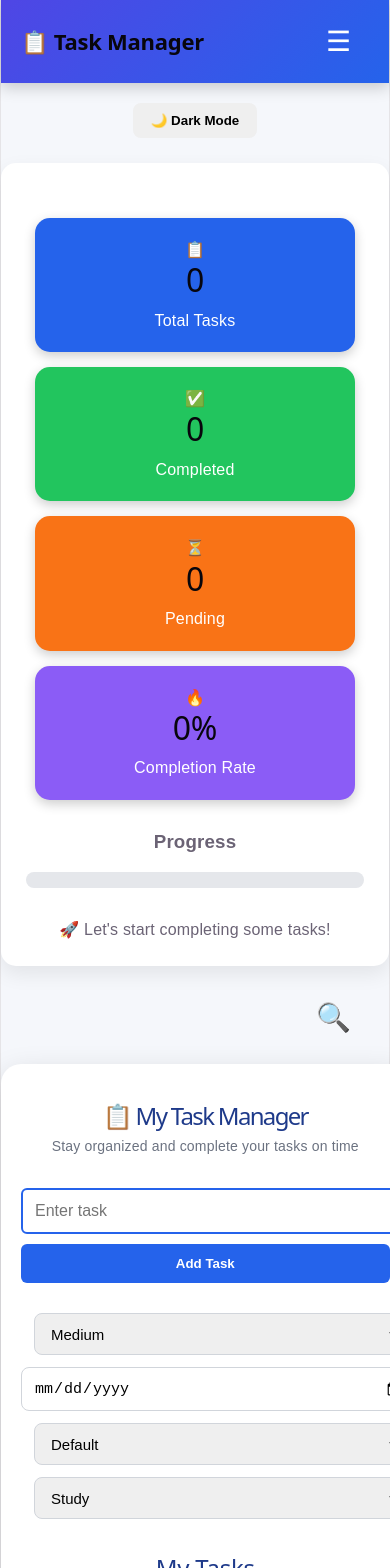
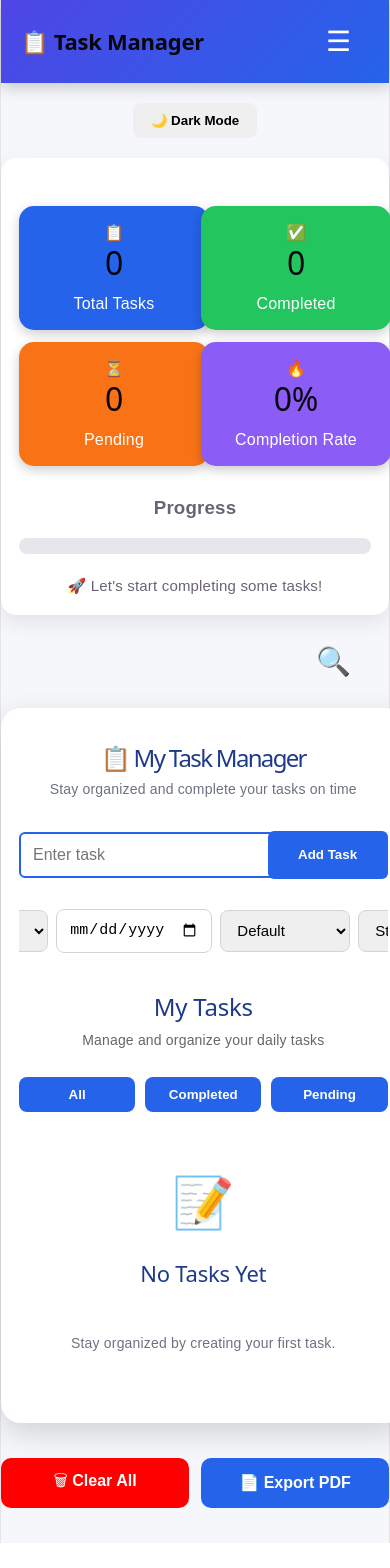
Before and after one commit to akhilareddy3001/task-manager-by-akhila, a React (Vite) app in the folder client/: page /tasks in a window 390 px wide. Shown: the top 1568 px of the page. After the commit the page ends 1543 px from the top, so only its background shows below. Built offline with nearby package versions, Linux system fonts and the light colour scheme; no server answers; sample sign-in values are in the browser's storage.

Commit message:
Improve mobile responsive design and navigation

```diff
--- a/client/src/pages/Tasks.css
+++ b/client/src/pages/Tasks.css
@@ -588,8 +588,8 @@ button:hover{
 
     .tasks-container {
         width: 95%;
-        padding: 20px;
-        margin: 20px auto;
+        padding: 18px;
+        margin: 18px auto;
     }
 
     .page-header h1,
@@ -603,32 +603,54 @@ button:hover{
     }
 
     .input-section {
-        flex-direction: column;
+        display: grid;
+        grid-template-columns: 1fr 120px;
+        gap: 20px;
+        align-items:center;
     }
 
-    .input-section input,
+    .input-section input{
+        width: 100%;
+    }
     .input-section button {
-        width: 100%;
+        width: 120px;
+        height:48px;
     }
 
     .task-options {
-        flex-direction: column;
-        gap: 12px;
+        display:flex;
+        flex-wrap: nowrap;
+        gap: 8px;
+        overflow-x: auto;
+        padding-bottom: 5px;
+
+    }
+    .task-options::-webkit-scrollbar{
+        display:none;
     }
 
     .task-options select,
     .task-options input[type="date"] {
-        width: 100%;
+        width: 130px;
+        min-width: 130px;
+        height: 42px;
     }
 
     .dashboard {
-        flex-direction: column;
-        align-items: center;
+        display: grid;
+        grid-template-columns: repeat(2, 1fr);
+        gap: 12px
     }
 
     .card {
-        width: 90%;
-        max-width: 280px;
+        width: 100%;
+        padding:15px 10px;
+    }
+    .card h2{
+        font-size: 28px;
+    }
+    .card p{
+        font-size: 15px;
     }
 
     .filter-buttons {
@@ -659,23 +681,38 @@ button:hover{
     }
 
     .bottom-buttons {
-        flex-direction: column;
-        align-items: center;
+        display: grid;
+        grid-template-columns: 1fr 1fr;
+        gap:12px;
+
     }
 
     .clear-btn,
     .export-btn {
         width: 100%;
-        max-width: 250px;
+
     }
 
     .theme-toggle {
         justify-content: center;
     }
+    .progress-section{
+        margin: 20px 0;
+    }
 
     .progress-section h3,
     .progress-section p {
         text-align: center;
+    }
+    .dashboard-card{
+        padding: 18px;
+        margin: 20px auto;
+    }
+    .dashboard-card h2{
+        font-size: 28px;
+    }
+    .dashboard-card p{
+        font-size: 15px;
     }
 }
 
```
